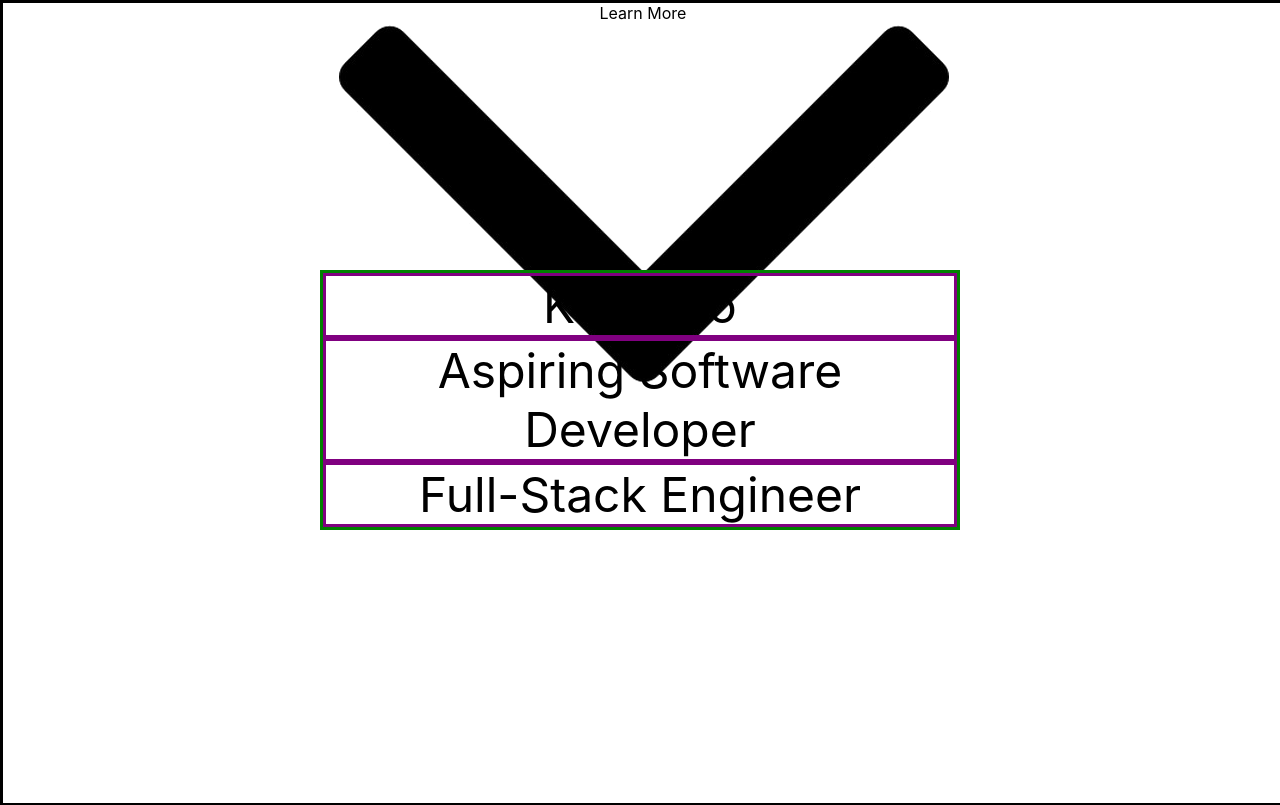
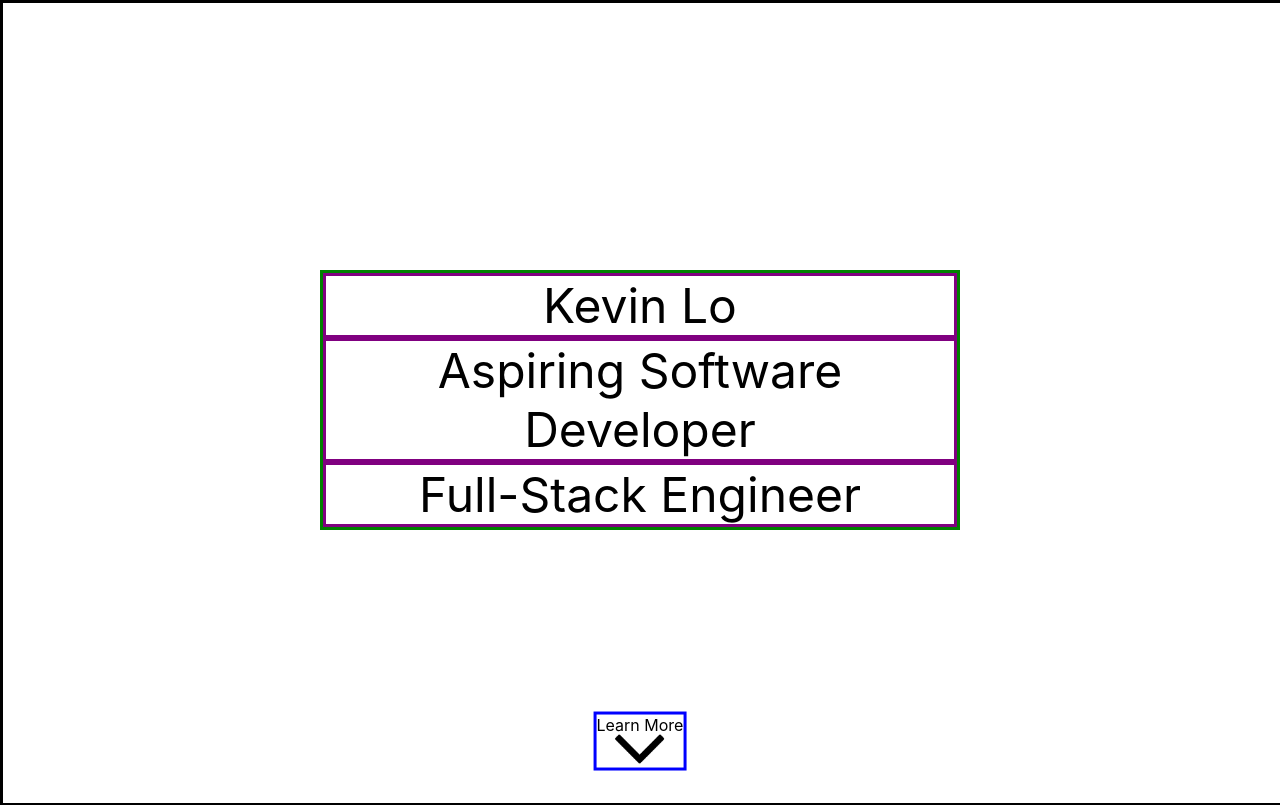
Before and after one commit to LowKeyAkward/Portfolio, a React (Create React App) app in the folder client/: page / in a window 1280 px wide. Shown: the top 805 px of the page. Built offline with nearby package versions, Linux system fonts and the light colour scheme.

Commit message:
styled learn more arrow

```diff
--- a/client/src/Sections/Intro.css
+++ b/client/src/Sections/Intro.css
@@ -16,6 +16,19 @@
   font-size: 300%;
 }
 
+.down{
+  border: solid blue;
+  position: absolute;
+  bottom: 0px;
+  left: 50%;
+  transform: translate(-50%, -50%);
+}
+
+.down-arrow{
+  width: 50px;
+  height: auto;
+}
+
 .intro{
   border: solid purple;
 }
--- a/client/src/Sections/Intro.jsx
+++ b/client/src/Sections/Intro.jsx
@@ -14,7 +14,7 @@ function Intro(props) {
 
       <div className="down">
         <div className="intro-learn">Learn More</div>
-        <img className="down-arrown" src={Arrow} alt="down"/>
+        <img className="down-arrow" src={Arrow} alt="down"/>
       </div>
 
     </div>
```
Also changed, not shown: 1 other file (tests, documents, lock files or other folders).
